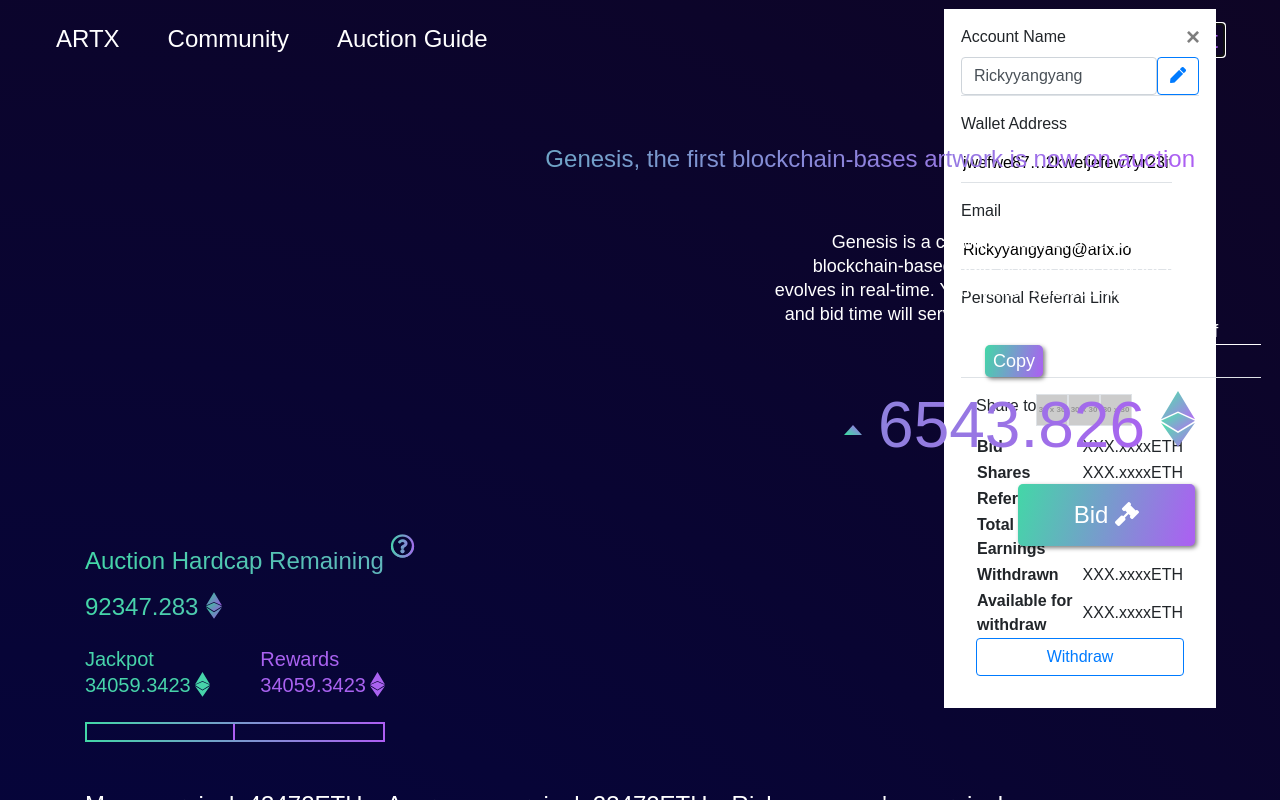
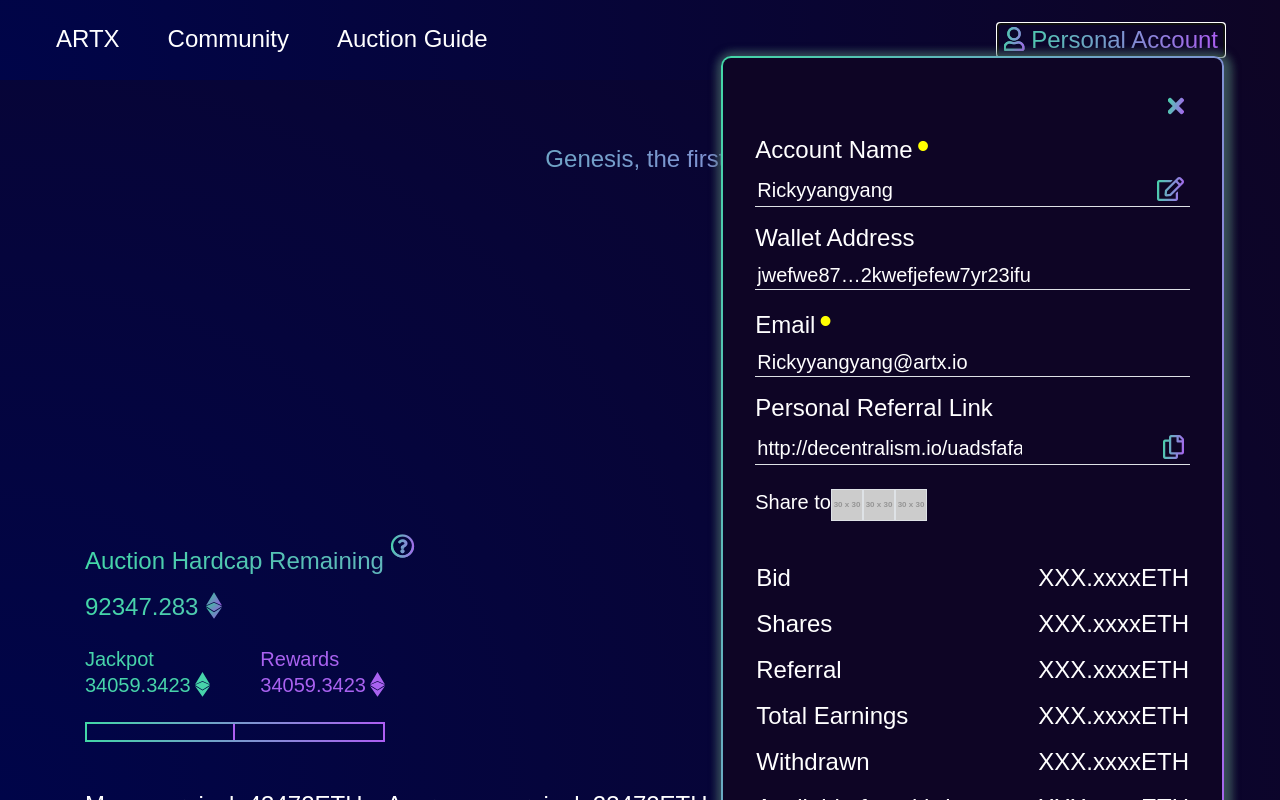
Before and after one commit to sarahvc/wf, a React app: page / in a window 1280 px wide. Both pictures are taken after a click on the button "Personal Account". Shown: the top 800 px of the page. Built offline with nearby package versions, Linux system fonts and the light colour scheme.

Commit message:
basically done with UI

```diff
--- a/package.json
+++ b/package.json
@@ -2,6 +2,7 @@
   "name": "my-app",
   "version": "0.1.0",
   "private": true,
+  "homepage": "http://sarahvc.github.io/artx00",
   "dependencies": {
     "ajv": "^6.5.2",
     "autoprefixer": "7.1.6",
@@ -52,7 +53,9 @@
   "scripts": {
     "start": "node scripts/start.js",
     "build": "node scripts/build.js",
-    "test": "node scripts/test.js --env=jsdom"
+    "test": "node scripts/test.js --env=jsdom",
+    "predeploy": "npm run build",
+    "deploy": "gh-pages -d build"
   },
   "jest": {
     "collectCoverageFrom": [
@@ -97,6 +100,7 @@
     "extends": "react-app"
   },
   "devDependencies": {
+    "gh-pages": "^1.2.0",
     "node-sass": "^4.9.2",
     "sass-loader": "^7.0.3"
   }
--- a/src/App.js
+++ b/src/App.js
@@ -15,7 +15,7 @@ const App =() => (
       <div className='artx-gradient-bg pt-5'>
         <div className='position-relative'>
           <div className='artx-header py-4 apx-14 position-fixed w-100 d-flex justify-content-between'>
-            <ul className='list-inline'>
+            <ul className='list-inline mb-0'>
                 <li className='list-inline-item mr-5'><a className='artx-type-twf' href='/about'>ARTX</a></li>
                 <li className='list-inline-item mr-5'><a className='artx-type-twf' href='/community'>Community</a></li>
                 <li className='list-inline-item mr-5'><a className='artx-type-twf' href='/auction-guide'>Auction Guide</a></li>
@@ -23,9 +23,9 @@ const App =() => (
             <Account/>
           </div>
         </div>
-        <Route exact path="/"  component={Play} />
-        <Route path="/about" component={About} />
-        <Route path="/auction-guide" component={PlayerGuide} />
+        <Route exact path={process.env.PUBLIC_URL + '/'} component={Play} />
+        <Route path={process.env.PUBLIC_URL + '/about'} component={About} />
+        <Route path={process.env.PUBLIC_URL + '/auction-guide'} component={PlayerGuide} />
       </div>
     </Router>
 );
--- a/src/pages/atoms/AccountTR.js
+++ b/src/pages/atoms/AccountTR.js
@@ -4,8 +4,8 @@ import PropTypes from 'prop-types';
 const AccountTR = ({label, content}) => {
     return (
         <tr>
-            <th>{label}</th>
-            <td className='text-right'>{content}ETH</td>
+            <th className='artx-type-twf text-white py-2 pr-5'>{label}</th>
+            <td className='artx-type-twf text-white text-right py-2'>{content}ETH</td>
         </tr>
     )
 };
--- a/src/pages/atoms/ReferLink.js
+++ b/src/pages/atoms/ReferLink.js
@@ -3,7 +3,7 @@ import PropTypes from 'prop-types';
 
 const ReferLink = ({link, account}) => {
     const baseUrl = 'http://decentralism.io/';
-    const subClass = account? 'artx-refer-account' : 'artx-refer-popup';
+    const subClass = account === 'true' ? 'artx-refer-account' : 'artx-refer-popup';
     return (
         <div className={subClass}>
             <input type='text' readOnly
@@ -16,7 +16,7 @@ const ReferLink = ({link, account}) => {
             />
             {
                 account
-                ? <button className="btn"><i className="far fa-copy"></i></button>
+                ? <button className="artx-icon-btn text-white"><i className="far fa-copy artx-type-twf artx-gradient-text"></i></button>
                 : <button className="artx-type-et artx-btn py-1 px-2 text-white mx-4">Copy</button>
             }
         </div>
--- a/src/pages/components/Account.js
+++ b/src/pages/components/Account.js
@@ -27,7 +27,7 @@ export default class Account extends Component {
       };
 
       this.triggerW = this.triggerW.bind(this);
-      this.changeName = this.triggerW.bind(this);
+      this.changeName = this.changeName.bind(this);
     };
 
     triggerW() {
@@ -45,50 +45,52 @@ export default class Account extends Component {
                 <button className='border-0 bg-transparent' type='button' onClick={() => this.setState({isOpen: true})}><span className='artx-gradient-text artx-type-twf'><i className="far fa-user artx-gradient-text"></i> Personal Account</span></button>
                 {
                     isOpen
-                    ? <div className='artx-account-container bg-white p-3'>
-                        <div className='text-right'>
-                            <button type="button" className="close" aria-label="Close" onClick={() => this.setState({isOpen: false})}>
-                                <span aria-hidden="true">&times;</span>
+                    ? <div className='artx-account-container artx-gradient-outter'>
+                        <div className='artx-gradient-inner ap-8'>
+                            <button type="button" className="d-block ml-auto artx-icon-btn" aria-label="Close" onClick={() => this.setState({isOpen: false})}>
+                                <i className="fas fa-times artx-type-twf artx-gradient-text"></i>
                             </button>
+                            <div className='mt-2'>
+                                <form>
+                                    <div className="form-group">
+                                        <label htmlFor="artxAN" className="artx-type-twf text-white artx-yellow-dot">Account Name</label>
+                                            { editName
+                                            ? <div className="d-flex justify-content-between border-bottom">
+                                                <input type="text" className="artx-type-tw text-white border-0 w-100" id="artxAN" defaultValue={uName}/>
+                                                <button className="artx-btn text-white p-2" type='submit' onClick={this.changeName}>Submit</button>
                                             </div>
-                        <div className='ml-3 mb-3 mr-3'>
-                            <form>
-                                <div className="form-group row">
-                                    <label  htmlFor="artxAN" className="">Account Name</label>
-                                    <div className="d-flex justify-content-between border-bottom">
-                                        <input type="text" className="form-control" id="artxAN" value={uName}/>
-                                        { editName
-                                        ? <button className="btn btn-outline-primary" type='submit' onClick={this.changeName}>Submit</button>
-                                        : <button className="btn btn-outline-primary" onClick={this.changeName} aria-label='edit account name' type='button'>
-                                        <i class="fas fa-pen"></i>
-                                    </button>}
+                                            : <div className="d-flex justify-content-between border-bottom">
+                                                <input type="text" readOnly  className="artx-type-tw text-white border-0 w-100" id="artxAN" value={uName}/>
+                                                <button className="artx-icon-btn" onClick={this.changeName} aria-label='edit account name' type='button'>
+                                                    <i className="far fa-edit artx-type-twf artx-gradient-text"></i>
+                                                </button>
+                                            </div>}
+                                    </div>
+
+                                    <div className="form-group mt-3">
+                                        <label  htmlFor="artxWA" className="artx-type-twf text-white">Wallet Address</label>
+                                        <div className="border-bottom">
+                                            <input type="text" readOnly className="artx-type-tw text-white border-0 w-100" id="artxWAd" value={walletAddr}/>
                                         </div>
                                     </div>
-
-                                <div className="form-group row">
-                                    <label  htmlFor="artxWA" className="">Wallet Address</label>
+                                    <div className="form-group mt-3">
+                                        <label  htmlFor="artxE" className="artx-type-twf text-white artx-yellow-dot">Email</label>
                                         <div className="border-bottom">
-                                        <input type="text" readOnly className="form-control-plaintext" id="artxWAd" value={walletAddr}/>
+                                            <input type="email" readOnly className="artx-type-tw text-white border-0 w-100" id="artxE" value={uEmail}/>
                                         </div>
                                     </div>
-                                <div className="form-group row">
-                                    <label  htmlFor="artxE" className="">Email</label>
+                                    <div className="form-group mt-3">
+                                        <label htmlFor="artxRL" className="artx-type-twf text-white">Personal Referral Link</label>
                                         <div className="border-bottom">
-                                        <input type="email" readOnly className="form-control-plaintext" id="artxE" value={uEmail}/>
-                                    </div>
-                                </div>
-                                <div className="form-group row">
-                                    <label  htmlFor="artxRL" className="">Personal Referral Link</label>
-                                    <div className="border-bottom">
-                                        <ReferLink link='uadsfafadf'/>
+                                            <ReferLink link='uadsfafadf' account='true'/>
                                         </div>
                                     </div>
                                 </form>
-                            <div className='d-flex'>
-                                <p>Share to</p>
+                                <div className='d-flex mt-4'>
+                                    <p className='artx-type-tw text-white'>Share to</p>
                                     <ShareTo/>
                                 </div>
-                            <table className='artx-account-table'>
+                                <table className='mt-4'>
                                     <thead className="sr-only">
                                         <tr>
                                             <th>User profile item</th>
@@ -104,7 +106,8 @@ export default class Account extends Component {
                                         <AccountTR label='Available for withdraw' content={availForWithdraw}/>
                                     </tbody>
                                 </table>
-                            <button className='w-100 btn btn-outline-primary' onClick={this.triggerW} type='button'>Withdraw</button>
+                                <button className='w-100 artx-btn artx-type-twf text-white amt-8 py-2' onClick={this.triggerW} type='button'>Withdraw</button>
+                            </div>
                         </div>
                     </div>
                     : null
--- a/src/pages/components/Popup.js
+++ b/src/pages/components/Popup.js
@@ -116,7 +116,7 @@ export default class Popup extends Component {
                         <p className='text-center artx-type-et artx-gradient-text mb-1'>Here is your <b>Personal Refferal Link</b> share to others to win 10% of their bids!<Info/></p>
                         <p className='text-center artx-type-et artx-gradient-text'>The more you reffered, the more you earn!</p>
                         <div className='d-flex justify-content-center amb-9'>
-                            <ReferLink link='uadsfafadf'/>
+                            <ReferLink link='uadsfafadf' account='false'/>
                             <ShareTo/>
                         </div>
                         <label className='artx-type-et text-white mb-4 text-center' htmlFor='subscribeEmail'>Enter your email to receive ARTX airdrop invitations and auction game updates!</label>
@@ -149,21 +149,21 @@ export default class Popup extends Component {
             <div>
                 <button className='d-block ml-auto artx-btn text-white artx-type-twf py-3 apx-14' onClick={() => this.setState({isOpen: true})}>Bid <i className="fas fa-gavel"></i></button>
                 { isOpen
-                ? <div className='artx-bid-outter'>
+                ? <div className='artx-bid-container artx-gradient-outter'>
                     <div className='artx-progress-bar ml-auto' style={progBarWidth}></div>
-                    <div className='artx-bid-inner pt-4 apb-14 w-100'>
+                    <div className='artx-gradient-inner pt-4 apb-14 w-100'>
                         {
                             endsStep
                             ?
                                 <button type="button" className="d-block ml-auto amr-9 artx-icon-btn" aria-label="Close" onClick={this.closeBid}>
-                                    <i class="fas fa-times artx-type-twf artx-gradient-text"></i>
+                                    <i className="fas fa-times artx-type-twf artx-gradient-text"></i>
                                 </button>
                             : <div className='d-flex justify-content-between amx-9'>
                                 <button type="button" className='artx-icon-btn' aria-label='Go back to previous step' onClick={() => this.setStep(-1)}>
                                     <i className="artx-type-twf fas fa-chevron-left artx-gradient-text"></i>
                                 </button>
                                 <button type="button" className="artx-icon-btn" aria-label="Close" onClick={this.closeBid}>
-                                    <i class="fas fa-times artx-type-twf artx-gradient-text"></i>
+                                    <i className="fas fa-times artx-type-twf artx-gradient-text"></i>
                                 </button>
                             </div>
                         }
--- a/src/styles/scss/account.scss
+++ b/src/styles/scss/account.scss
@@ -1,18 +1,35 @@
 .artx-account-container {
-    width: 272px;
+    max-width: 666px;
+    border-radius: 10px;
+    padding: 2px;
     position: absolute;
     z-index: 10;
-    top: 10%;
-    right: 5%;
-    background-color: white;
+    right: 56px;
     button {
         cursor: pointer;
     }
+
+    .artx-gradient-inner {
+        border-radius: 8px;
+    }
+
+    input {
+        background-color: transparent;
+    }
+
+    th {
+        font-weight: 400;
+    }
 }
 
-.artx-gradient-text {
-    background: linear-gradient(98deg, #43d7a7, #ad5ef3);
-	-webkit-background-clip: text;
-    -webkit-text-fill-color: transparent;
-    border: 0;
+.artx-yellow-dot::after {
+    content:'•';
+    color: #ffff00;
+    font-size: 2.25rem;
+    margin-left: 4px;
 }
+
+.artx-refer-account {
+    display: flex;
+    justify-content: space-between;
+}
--- a/src/styles/scss/header.scss
+++ b/src/styles/scss/header.scss
@@ -1,7 +1,10 @@
 .artx-header {
     left: 0;
     top: 0;
+    z-index: 10;
     a, a:hover, a:active {
         color: white;
     }
+    background: radial-gradient(circle at 0 100%, #000549, #0e0525) left top fixed;
+    background-size: cover;
 }
--- a/src/styles/scss/popup.scss
+++ b/src/styles/scss/popup.scss
@@ -1,29 +1,12 @@
-.artx-bid-outter {
+.artx-bid-container  {
     width: 800px;
     position: absolute;
     z-index: 2;
-    top: 0;
+    top: 50px;
     left: 0;
     border-radius: 20px;
     padding: 5px;
-    box-shadow: 2px 2px 10px 5px rgba(73, 110, 105, 0.5), 2px 2px 10px 5px rgba(73, 110, 105, 0.5);
-    background-image: linear-gradient(114deg, #43d7a7, #ad5ef3);
-}
-
-.artx-progress-bar {
-    background-color: #0e0525;
-    border-radius: 0 15px 0 0;
-    height: 20px;
-    transition: width 0.5s ease-in-out;
-}
-
-%inputBorder {
-    border-style: solid;
-    border-color: white;
-    background-color: transparent;
-}
-
-.artx-bid-inner {
+    .artx-gradient-inner {
         background-color: #0e0525;
         border-radius: 0 0 15px 15px;
         .artx-bid-input {
@@ -46,6 +29,20 @@
                 background-color:  transparent;
             }
         }
+    }
+}
+
+.artx-progress-bar {
+    border-radius: 0 15px 0 0;
+    height: 20px;
+    transition: width 0.5s ease-in-out;
+    background-color: #0e0525;
+}
+
+%inputBorder {
+    border-style: solid;
+    border-color: white;
+    background-color: transparent;
 }
 
 .artx-icon-btn {
--- a/src/styles/scss/shared.scss
+++ b/src/styles/scss/shared.scss
@@ -48,7 +48,7 @@
 */
 
 .artx-gradient-bg {
-    background: radial-gradient(circle at 0 100%, #000549, #0e0525) left bottom;
+    background: radial-gradient(circle at 0 100%, #000549, #0e0525) left bottom fixed;
     background-size: cover;
 }
 
@@ -74,3 +74,19 @@
 .artx-purple {
     color:#a962f0;
 }
+
+.artx-gradient-outter {
+    box-shadow: 2px 2px 10px 5px rgba(73, 110, 105, 0.5), 2px 2px 10px 5px rgba(73, 110, 105, 0.5);
+    background-image: linear-gradient(114deg, #43d7a7, #ad5ef3);
+}
+
+.artx-gradient-inner {
+    background-color: #0e0525;
+}
+
+.artx-gradient-text {
+    background: linear-gradient(98deg, #43d7a7, #ad5ef3);
+	-webkit-background-clip: text;
+    -webkit-text-fill-color: transparent;
+    border: 0;
+}
--- a/src/styles/scss/spacing.scss
+++ b/src/styles/scss/spacing.scss
@@ -1,3 +1,27 @@
+.am-3 {
+  margin: 12px;
+}
+
+.amt-3,
+.amy-3 {
+  margin-top: 12px;
+}
+
+.amr-3,
+.amx-3 {
+  margin-right: 12px;
+}
+
+.amb-3,
+.amy-3 {
+  margin-bottom: 12px;
+}
+
+.aml-3,
+.amx-3 {
+  margin-left: 12px;
+}
+
 .am-8 {
   margin: 32px;
 }
@@ -116,6 +140,30 @@
 .aml-18,
 .amx-18 {
   margin-left: 72px;
+}
+
+.ap-3 {
+  padding: 12px;
+}
+
+.apt-3,
+.apy-3 {
+  padding-top: 12px;
+}
+
+.apr-3,
+.apx-3 {
+  padding-right: 12px;
+}
+
+.apb-3,
+.apy-3 {
+  padding-bottom: 12px;
+}
+
+.apl-3,
+.apx-3 {
+  padding-left: 12px;
 }
 
 .ap-8 {
```
Also changed, not shown: 8 other files (tests, documents, lock files or other folders). Lines whose indentation alone changed are shown as unchanged.
